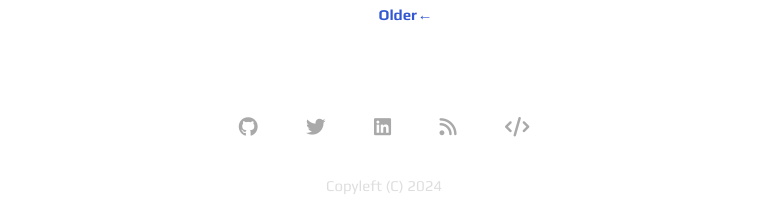
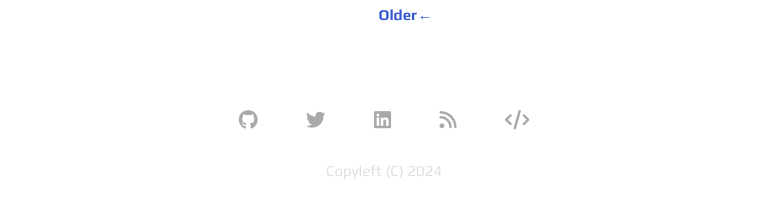
Before and after one commit to kiraio-moe/blog, a Jekyll site: the page built from index.html, in a window 1280 px wide. Shown: the part 901-1112 px from the top of the page, without its empty margins (256-1024 px from the left). Built offline with Jekyll 4.4.1, drawn with Linux system fonts in a browser that asks for light colours; the list of posts is cut into pages by our own code.

```diff
--- a/_config.yml
+++ b/_config.yml
@@ -46,6 +46,7 @@ exclude:
   - LICENSE.md
   - README.md
   - CONTRIBUTING.md
+  - scripts/
 
 compress_html:
   clippings: all
--- a/_sass/_main.scss
+++ b/_sass/_main.scss
@@ -395,7 +395,7 @@ main {
 }
 
 .social-footer {
-    padding: 1rem;
+    padding: 0.5rem;
     display: flex;
     justify-content: center;
     position: initial;
```
Also changed, not shown: .github/workflows/jekyll.yml.
